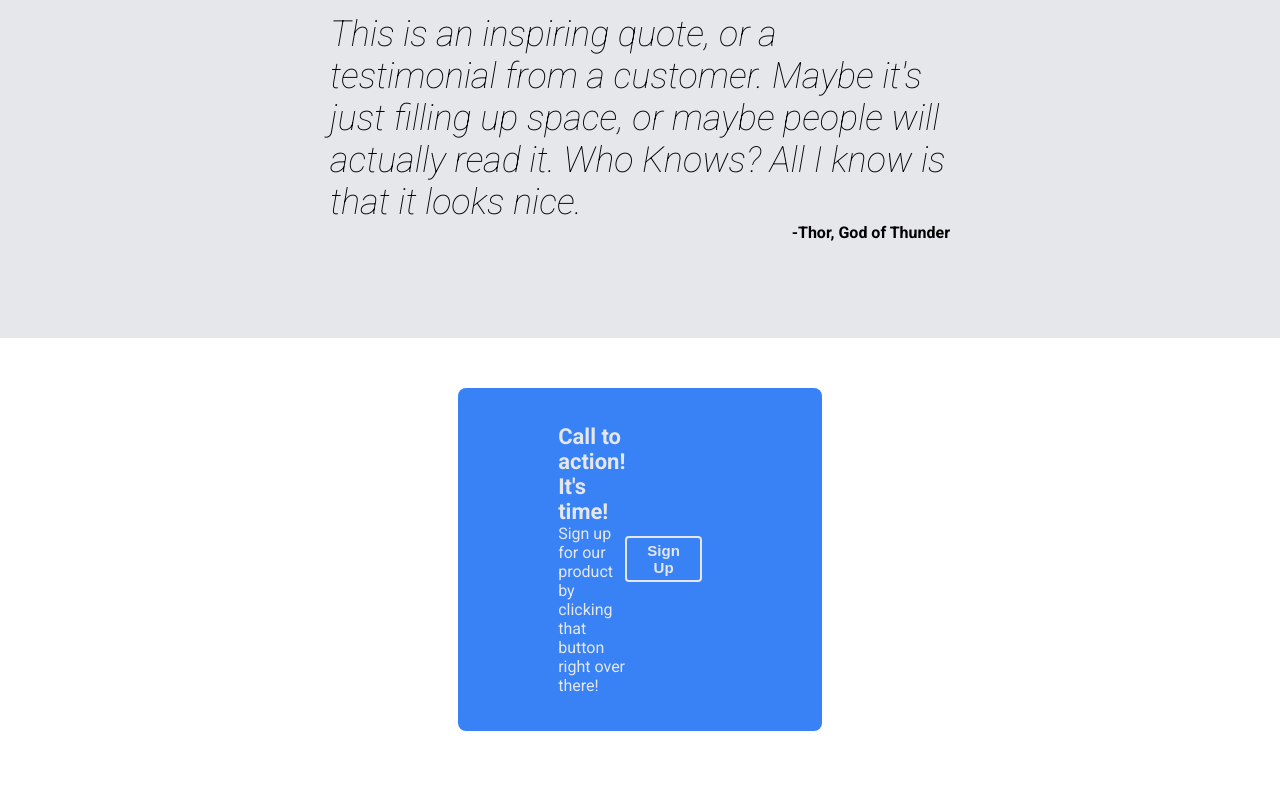
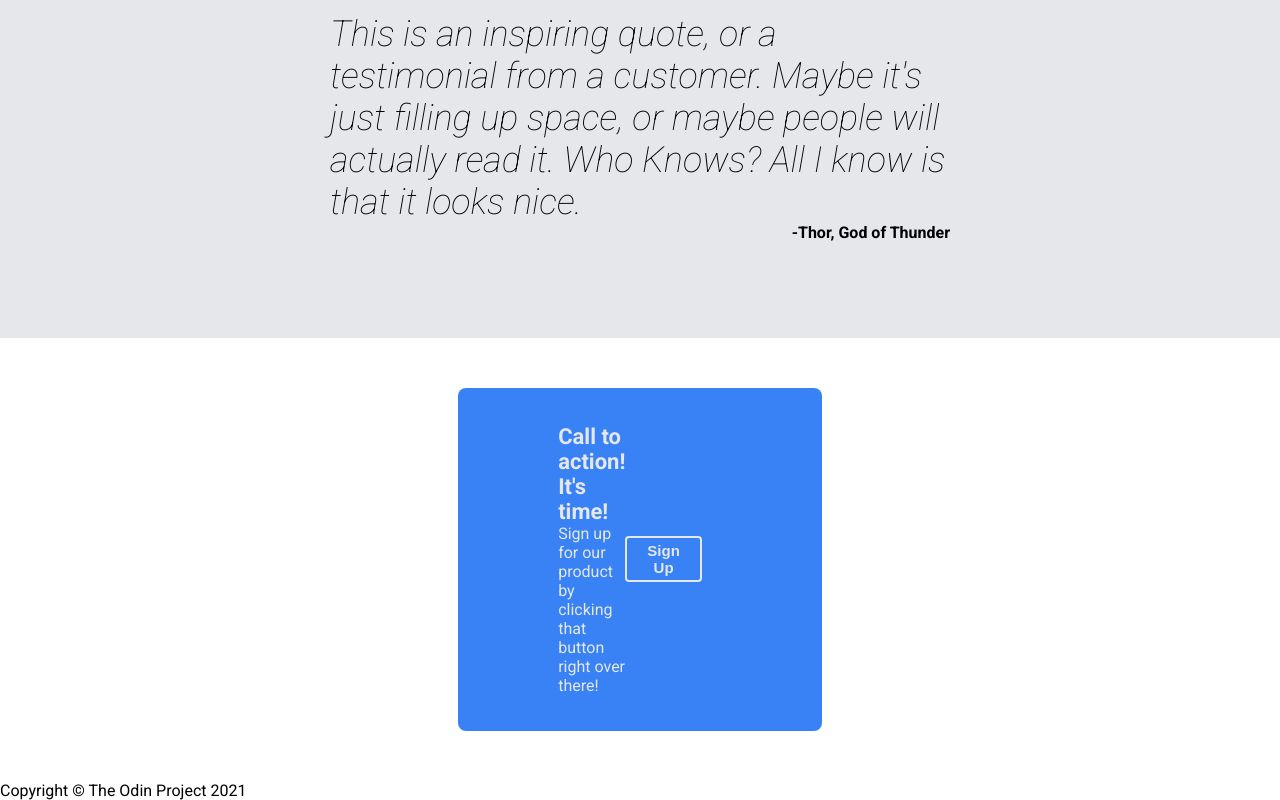
Before and after one commit to daviddoll8/foundations-landing-page, a plain HTML site: page index.html in a window 1280 px wide. Shown: the part 958-1758 px from the top of the page. Drawn offline with Linux system fonts and the light colour scheme.

Commit message:
add html to the landing page for the footer section of the landing page

```diff
--- a/index.html
+++ b/index.html
@@ -107,5 +107,11 @@
       </button>
     </div>
   </div>
+
+  <div class="footer-section">
+    <div class="footer-text">
+      Copyright &copy; The Odin Project 2021
+    </div>
+  </div>
 </body>
 </html>
```
